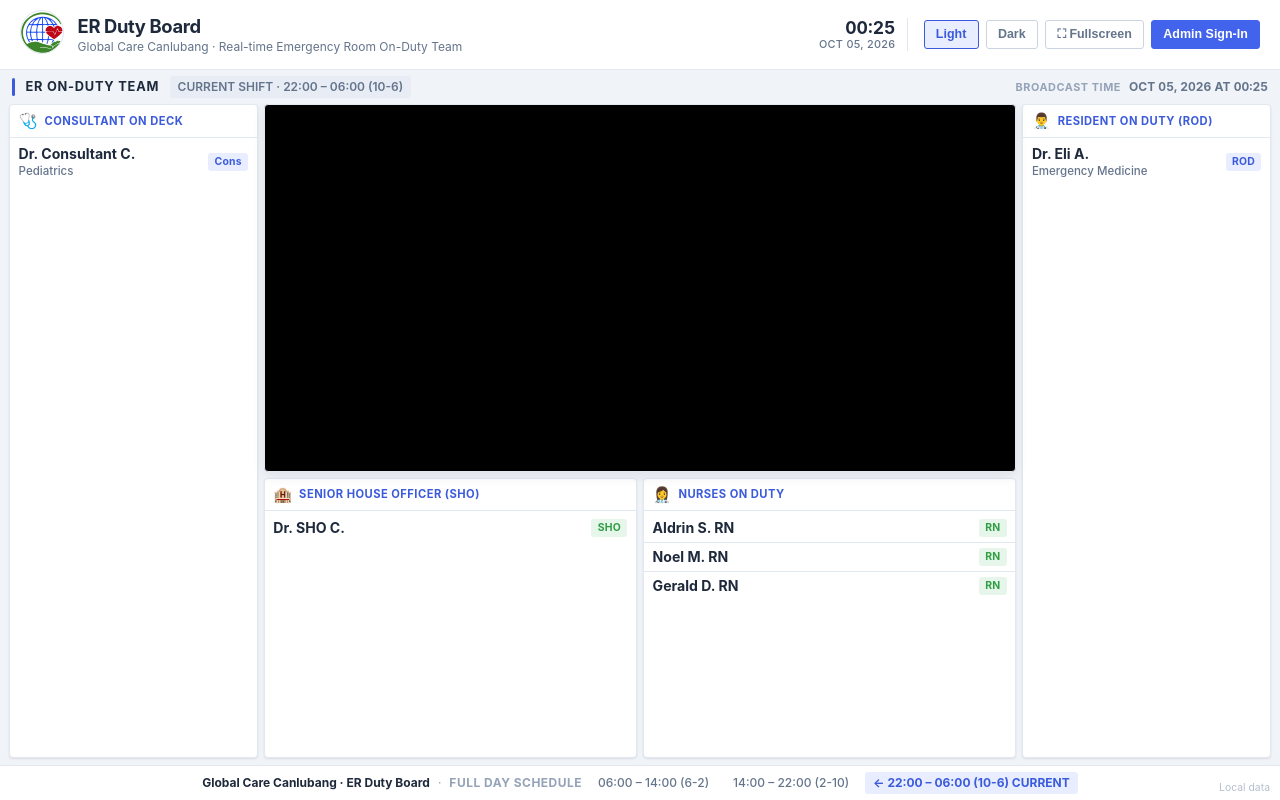
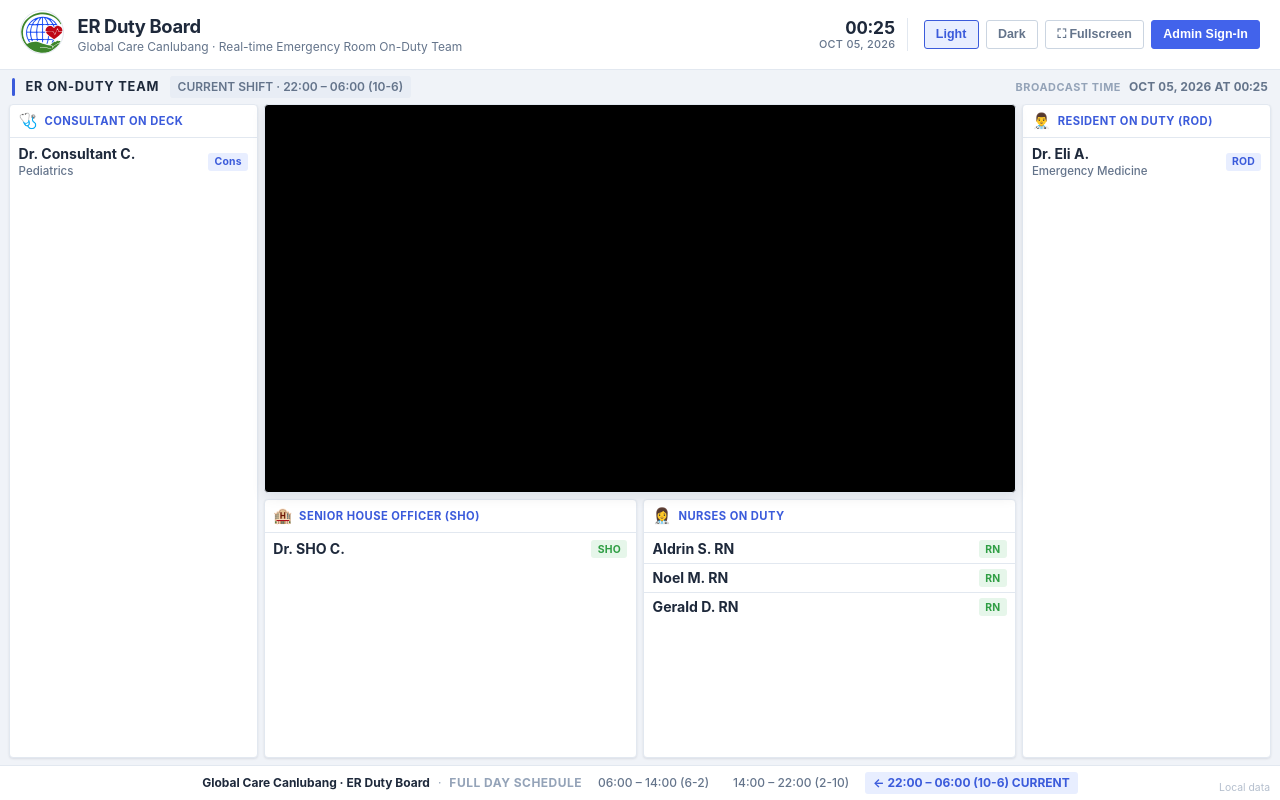
Before and after one commit to RALS-17/Global-Care-Canlubang-ER-Duties, a React (Vite) app: page / in a window 1280 px wide. Built offline with nearby package versions, Linux system fonts and the light colour scheme; no server answers; the database is empty.

Commit message:
TV layout: 60% video / 40% bottom lists, up to 25 names per duty

```diff
--- a/src/App.css
+++ b/src/App.css
@@ -262,7 +262,8 @@ html, body, #root {
   padding: 0 0.55rem 0.4rem;
   display: grid;
   grid-template-columns: minmax(180px, 0.9fr) minmax(0, 1.35fr) minmax(0, 1.35fr) minmax(180px, 0.9fr);
-  grid-template-rows: min-content 1fr;
+  /* Top (video + side duties) ~60% · bottom (SHO + Nurses) ~40% */
+  grid-template-rows: 6fr 4fr;
   gap: 0.35rem;
   align-content: stretch;
 }
@@ -277,13 +278,11 @@ html, body, #root {
   grid-row: 1;
   min-height: 0;
   min-width: 0;
-  /* landscape frame + ~0.5in extra height */
-  aspect-ratio: 16 / 9;
-  max-height: min(46vh, 420px);
-  min-height: 280px;
   width: 100%;
+  height: 100%;
   justify-self: stretch;
-  align-self: start;
+  align-self: stretch;
+  /* fills top ~60% row – no small max-height cap */
 }
 
 .rod-card {
@@ -659,7 +658,10 @@ html, body, #root {
   .video-slot {
     grid-column: 1 / 3;
     grid-row: 1;
-    min-height: 240px;
+    min-height: 0;
+    height: auto;
+    aspect-ratio: 16 / 9;
+    max-height: 50vh;
   }
   .sho-card { grid-column: 1; grid-row: 3; }
   .nurses-card { grid-column: 2; grid-row: 3; }
@@ -689,7 +691,8 @@ html, body, #root {
     grid-row: auto;
   }
   .video-slot {
-    min-height: 200px;
+    min-height: 180px;
+    max-height: 40vh;
     aspect-ratio: 16 / 9;
   }
 }
```
